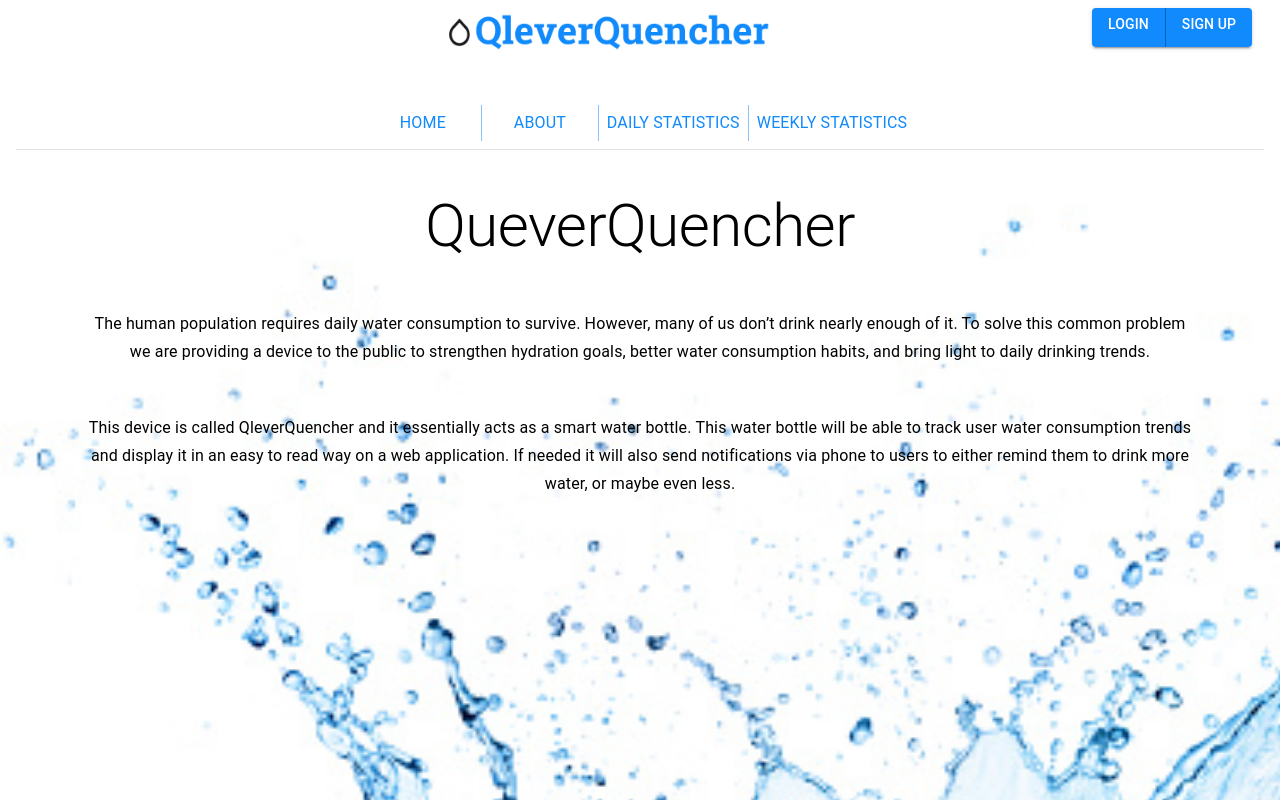
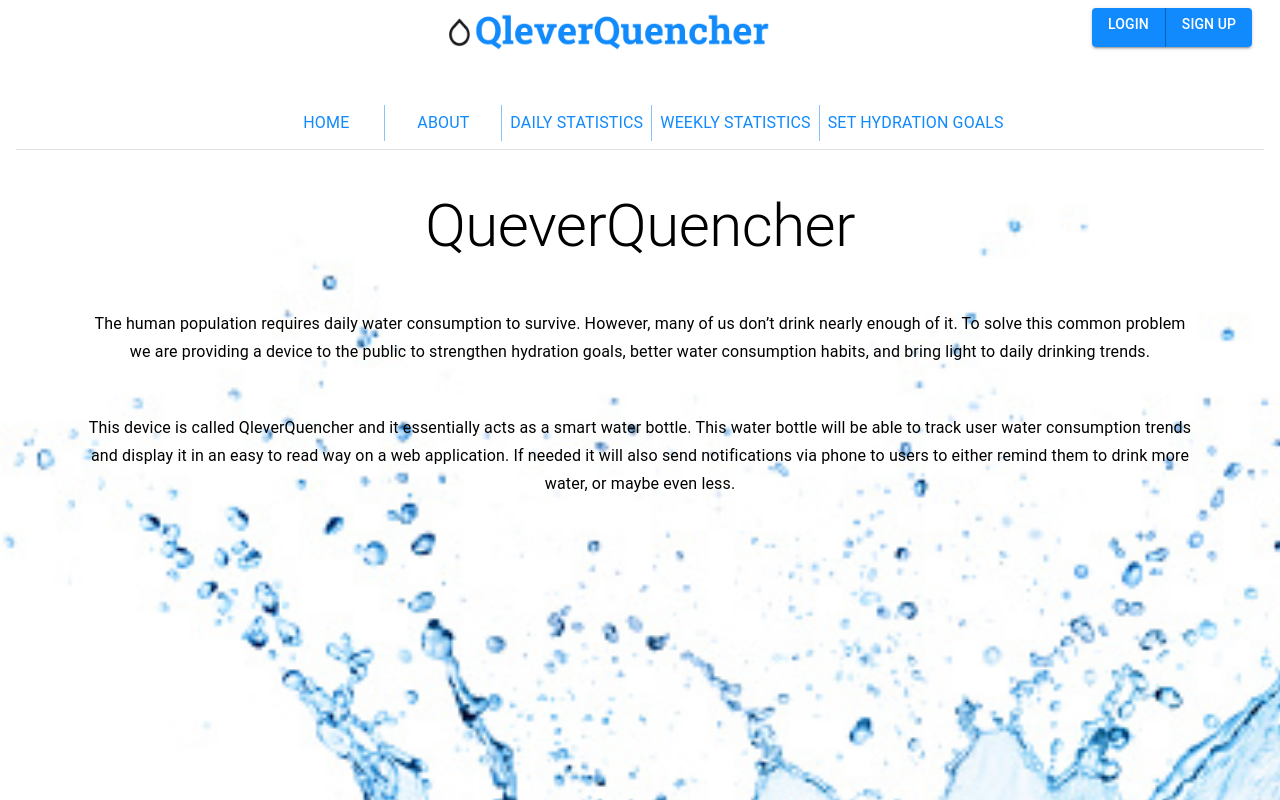
Before and after one commit to Cathrynlyonss/QleverQuencher, a React (Create React App) app in the folder my-app/: page /home in a window 1280 px wide. Shown: the top 800 px of the page. Built offline with nearby package versions, Linux system fonts and the light colour scheme; no server answers; the database is empty.

Commit message:
Add goal page to nav bar

```diff
--- a/my-app/src/components/Navbar.js
+++ b/my-app/src/components/Navbar.js
@@ -64,6 +64,11 @@ export default function Navbar(){
     const handleSignUp = (event) => {
         console.log("Sign Up");
         navigate("/signup");
+    }
+
+    const handleGoals = (event) => {
+        console.log("Goals");
+        navigate("/goals");
     }
 
     const handleLogout = (event) => {
@@ -138,6 +143,9 @@ export default function Navbar(){
                         <Button onClick={handleWeekly}>
                             <Typography sx={{ minWidth: 100 }}>Weekly Statistics</Typography>
                         </Button>
+                        <Button onClick={handleGoals}>
+                            <Typography sx={{ minWidth: 100 }}>Set Hydration Goals</Typography>
+                        </Button>
                     </ButtonGroup>
                 </ThemeProvider>
             </Box>
```
